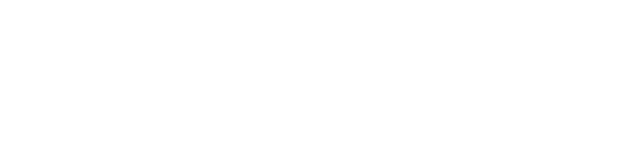
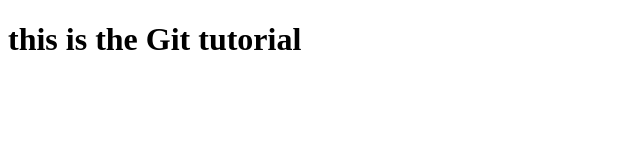
Before and after one commit to Akash9jha/myfirstrepo, a plain HTML site: page index.html in a window 1280 px wide. Shown: the whole page, without its empty margins (0-640 px from the left). Drawn offline with Linux system fonts and the light colour scheme.

Commit message:
udated the index.html

```diff
--- a/index.html
+++ b/index.html
@@ -6,6 +6,6 @@
     <title>Document</title>
 </head>
 <body>
-
+    <h1>this is the Git tutorial</h1>
 </body>
 </html>
```
